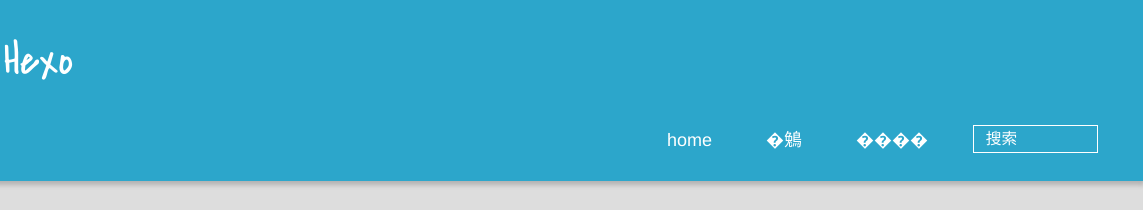
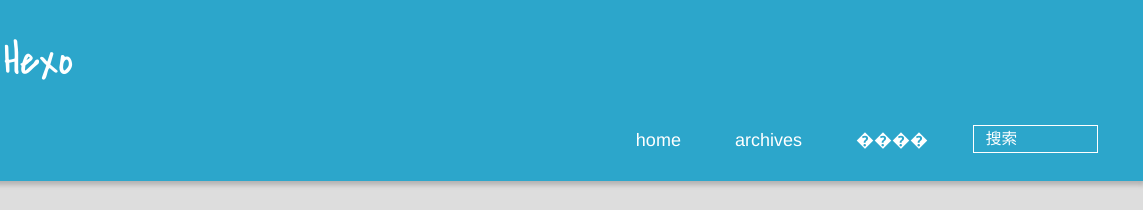
Before and after one commit to longRivers/longRivers.github.io, a plain HTML site: page 2015/12/06/hello-world/index.html in a window 1280 px wide. Shown: the top 210 px of the page, 137-1280 px from the left. Drawn offline with Linux system fonts and the light colour scheme; a script that the page names is missing.

Commit message:
Site updated: 2015-12-06 19:27:53

```diff
--- a/2015/12/06/hello-world/index.html
+++ b/2015/12/06/hello-world/index.html
@@ -59,7 +59,7 @@ Quick">
 
 						<li><a href="/">home</a></li>
 
-						<li><a href="/archives">�鵵</a></li>
+						<li><a href="/archives">archives</a></li>
 
 						<li><a href="/about">����</a></li>
 
--- a/index.html
+++ b/index.html
@@ -55,7 +55,7 @@
 
 						<li><a href="/">home</a></li>
 
-						<li><a href="/archives">�鵵</a></li>
+						<li><a href="/archives">archives</a></li>
 
 						<li><a href="/about">����</a></li>
 
```
Also changed, not shown: archives/2015/12/index.html (+1 -1 lines), archives/2015/index.html (+1 -1 lines), archives/index.html (+1 -1 lines).
